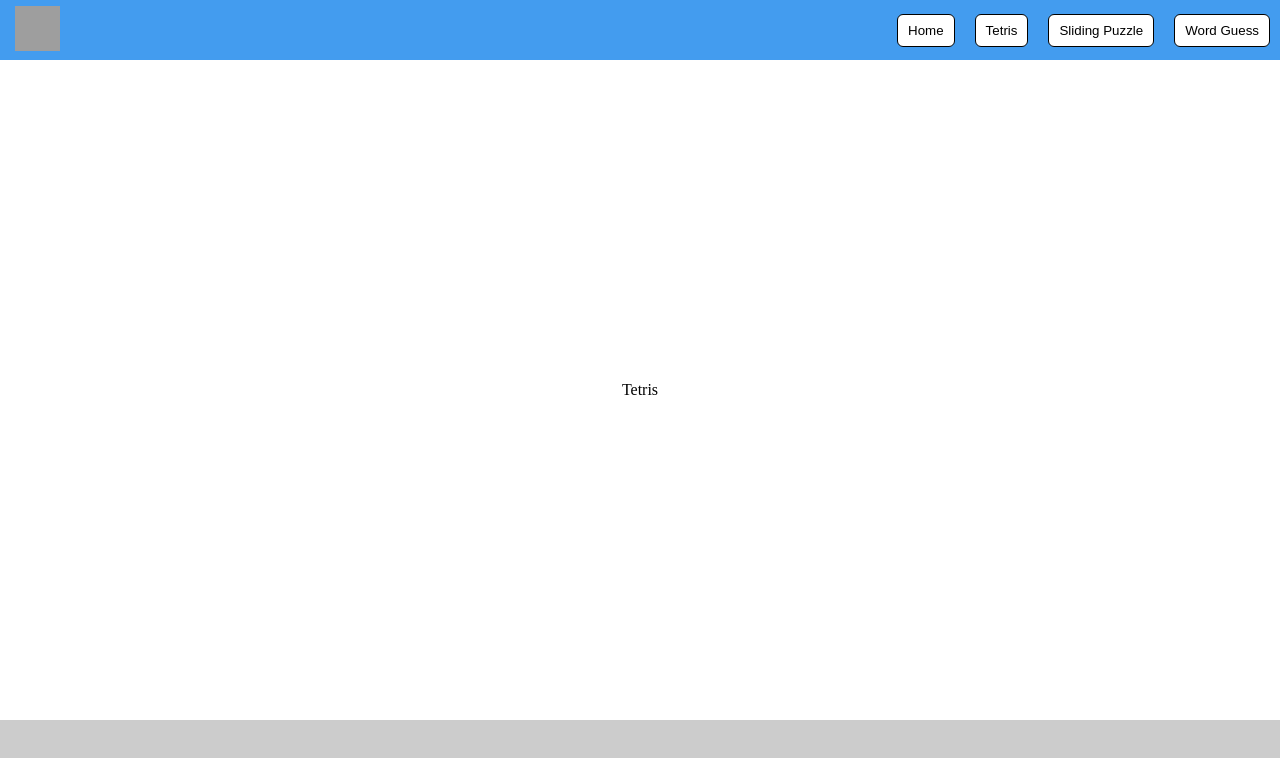
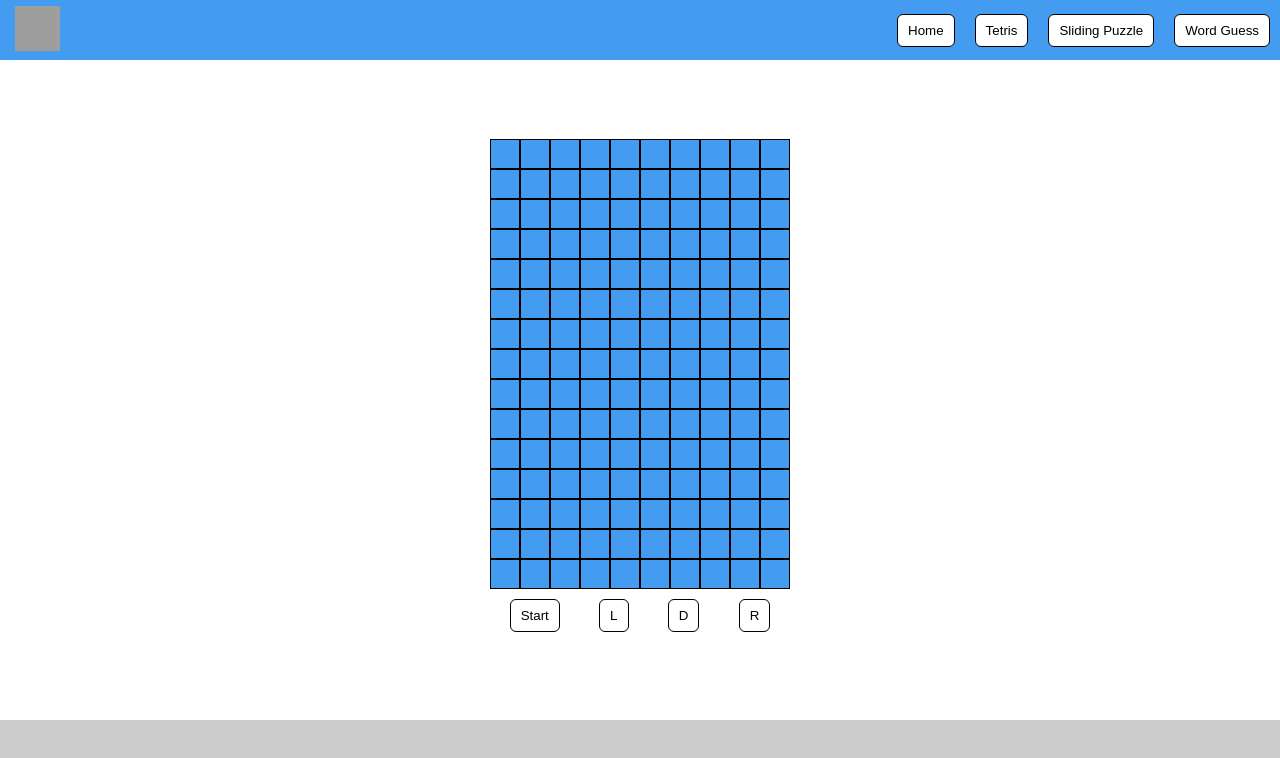
Before and after one commit to DarrenDuanAU/simple-games, a React (Create React App) app: page / in a window 1280 px wide. Both pictures are taken after a click on the button "Tetris". Shown: the top 758 px of the page. Built offline with nearby package versions, Linux system fonts and the light colour scheme; grey boxes are pictures that could not be loaded; the HTML template or start-up script is replaced by a standard one.

Commit message:
built basic layout of Tetris game

```diff
--- a/src/App.css
+++ b/src/App.css
@@ -44,16 +44,24 @@
   align-items: center;
 }
 
-.SlidingPuzzle_main_container {
+.main_container {
   display: flex;
   flex-wrap: wrap;
-  height: 360px;
-  width: 360px;
   background-color: #eee;
   border: #000 blanchedalmond;
 }
 
-.SlidingPuzzle_low_container {
+.SlidingPuzzle_main_container {
+  height: 360px;
+  width: 360px;
+}
+
+.Tetris_main_container {
+  height: 450px;
+  width: 300px;
+}
+
+.low_container {
   display: flex;
   justify-content: space-around;
   align-items: center;
@@ -66,6 +74,13 @@
   background-color: #eee;
 }
 
+.chip {
+  border:1px solid #000;
+  height: 28px;
+  width: 28px;
+  background-color: #439CEF;
+}
+
 
 .footer {
   display: flex;
--- a/src/components/SlidingPuzzle/SlidingPuzzle.js
+++ b/src/components/SlidingPuzzle/SlidingPuzzle.js
@@ -17,17 +17,17 @@ const SlidingPuzzle = () => {
 
   return(
     <div>
-      <div className="SlidingPuzzle_main_container">
+      <div className="main_container SlidingPuzzle_main_container">
         {CELL_INDEX.map((index) =>
           (<Cell key={index}
             piece={SHREK_PIECES[index]}
-            onCellClick = {() => switchImage(index)}
+            onClick = {() => switchImage(index)}
             />) )
         }
       </div>
-      <div className='SlidingPuzzle_low_container'>
+      <div className='low_container'>
         <Button>Start</Button>
-        <Button>Check</Button>
+        <Button>Solve</Button>
       </div>
     </div>
   )
--- a/src/components/SlidingPuzzle/components/Cell.js
+++ b/src/components/SlidingPuzzle/components/Cell.js
@@ -1,17 +1,17 @@
 
 const Cell = ({
   piece,
-  onCellClick
+  onClick
 }) => {
   return (
     <div
       className="cell"
-      onClick={onCellClick}
+      onClick={onClick}
     >
       <img
         src={piece}
-        width={118}
-        height={118}
+        width={120}
+        height={120}
       >
       </img>
     </div>
--- a/src/components/Tetris/Tetris.js
+++ b/src/components/Tetris/Tetris.js
@@ -1,4 +1,24 @@
-const Tetris = () => (
-  <>Tetris</>
-)
+import Block from './components/Block'
+import Button from '../Button'
+const Tetris = () =>{
+  const BLOCK_INDEX = [];
+  for( let i=0; i< 150; i++){
+    BLOCK_INDEX.push(i)
+  }
+  return (
+    <div>
+      <div className="main_container Tetris_main_container">
+        {BLOCK_INDEX.map((index) => (<Block key={index} />))
+        }
+      </div>
+      <div className='low_container'>
+        <Button>Start</Button>
+        <Button>L</Button>
+        <Button>D</Button>
+        <Button>R</Button>
+      </div>
+    </div>
+
+  )
+}
 export default Tetris;
--- /dev/null
+++ b/src/components/Tetris/components/Block.js
@@ -0,0 +1,7 @@
+const Block = () => {
+  return (
+    <div className="chip">
+    </div>
+  )
+}
+export default Block;
```
